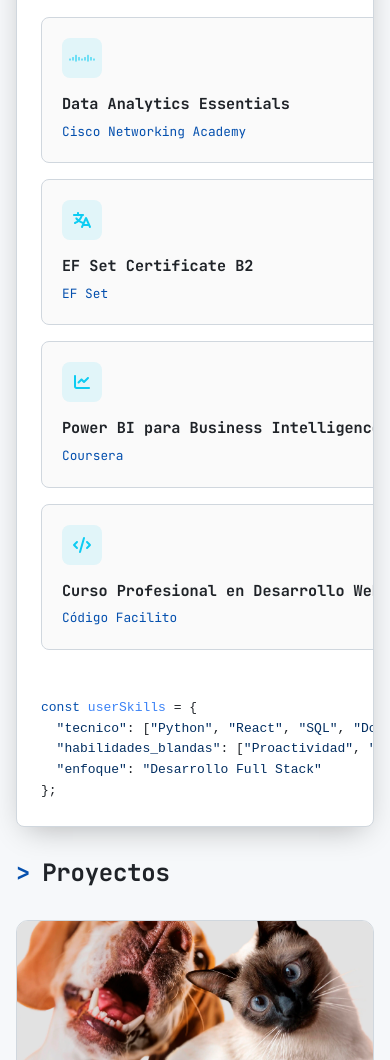
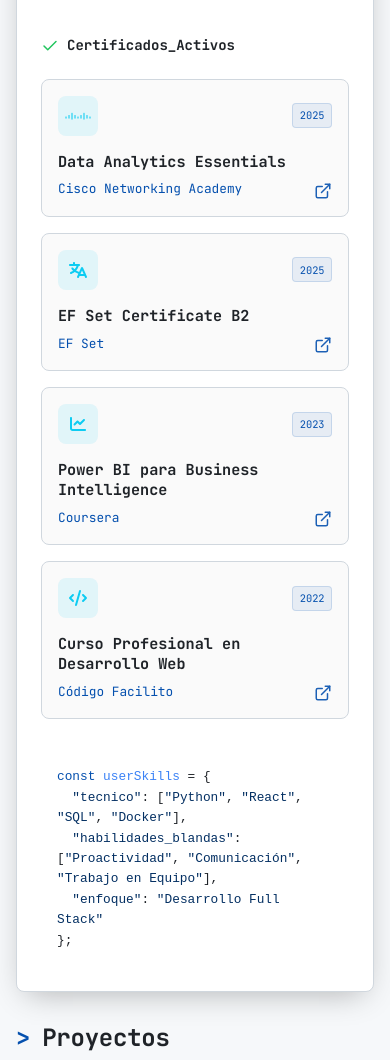
Before and after one commit to Sanchez042004/PortfolioV2, a website built with Vite: page index.html in a window 390 px wide. Shown: the part 3995-5055 px from the top of the page. Built offline with nearby package versions, Linux system fonts and the light colour scheme; no server answers.

Commit message:
Fix: Education section mobile overflow & text wrapping

```diff
--- a/src/styles/education.css
+++ b/src/styles/education.css
@@ -353,3 +353,38 @@
 .skills-code-section {
     margin-top: 3rem;
 }
+
+/* Fix for mobile text overflow in code block */
+@media (max-width: 768px) {
+    .skills-code-section {
+        margin-top: 2rem;
+        overflow-x: hidden;
+        /* Prevent horizontal scroll on body */
+    }
+
+    .skills-code {
+        white-space: pre-wrap !important;
+        /* Force text wrap */
+        word-break: break-word !important;
+        /* Break long words */
+        font-size: 0.8rem;
+        /* Smaller font */
+        padding: 1rem;
+        width: 100%;
+        overflow-wrap: break-word;
+    }
+
+    /* Improve Certification Cards on Mobile */
+    .cert-card-compact {
+        padding: 1rem;
+    }
+
+    .cert-card-header {
+        gap: 0.5rem;
+    }
+
+    .cert-year-badge {
+        font-size: 0.65rem;
+        padding: 0.2rem 0.4rem;
+    }
+}
```
Also changed, not shown: README.md.
